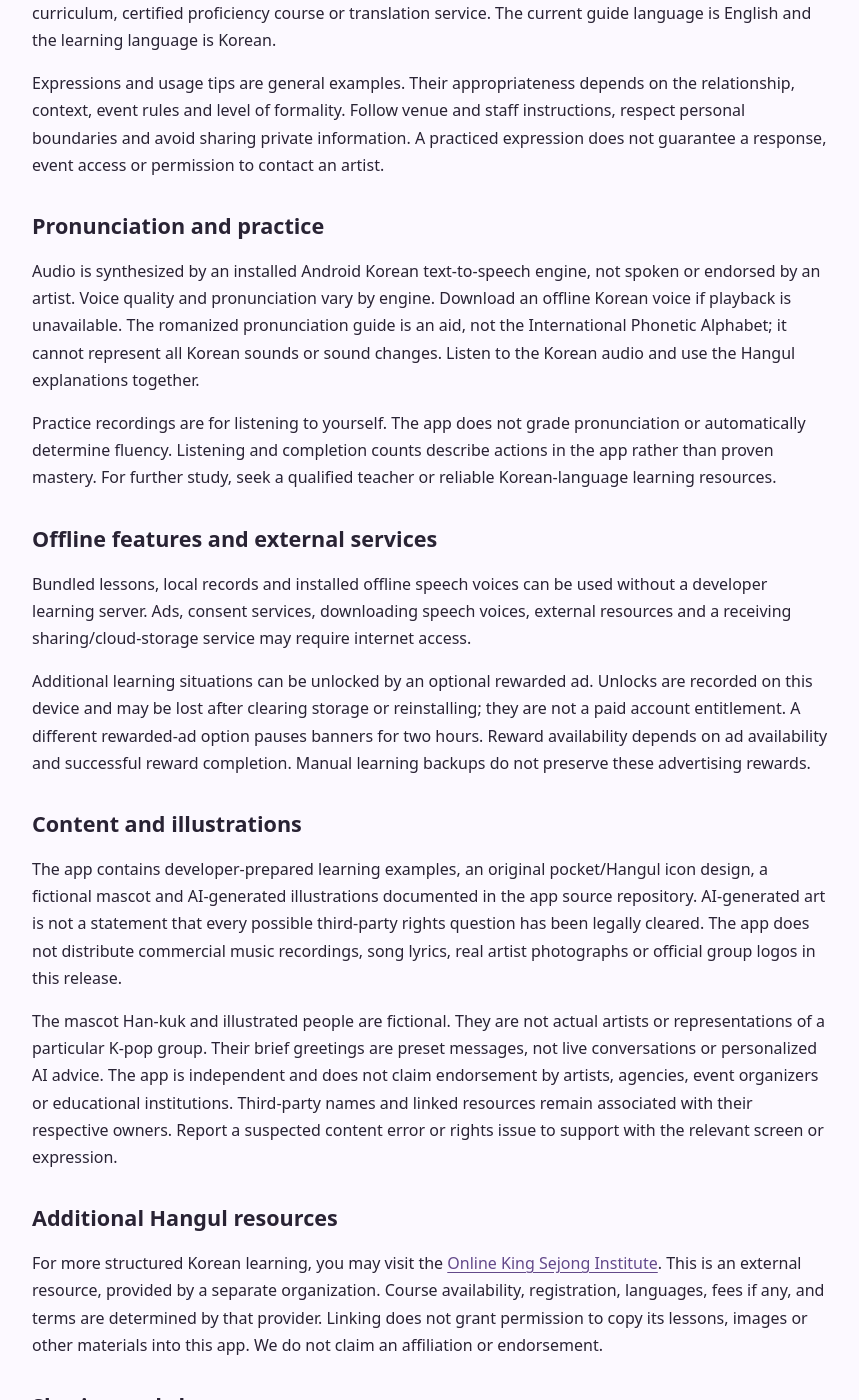
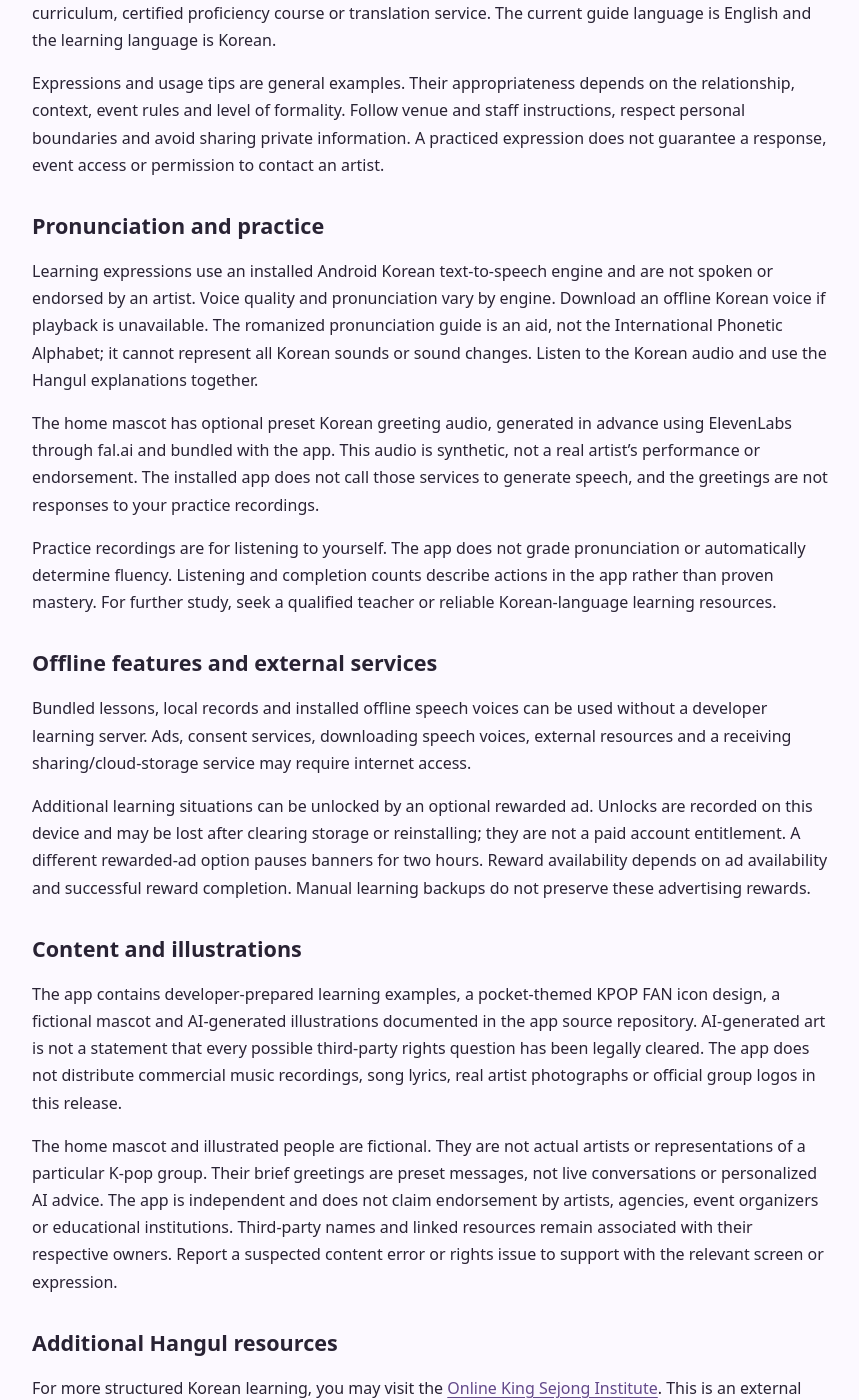
Before and after one commit to Minor-Orbit/medical-chinese-legal, a Jekyll site: the page built from kpop-pocket-korean/notices/index.md, in a window 1280 px wide and 1400 px high, scrolled down 394 px. Shown: the whole window, without its empty margins (208-1067 px from the left). Built offline with Jekyll 4.4.1, drawn with Linux system fonts in a browser that asks for light colours; some of the changed text lies outside the part shown.

Commit message:
Align K-pop privacy and usage notices with English app features

```diff
--- a/kpop-pocket-korean/notices/index.md
+++ b/kpop-pocket-korean/notices/index.md
@@ -15,7 +15,9 @@ Expressions and usage tips are general examples. Their appropriateness depends o
 
 ## Pronunciation and practice
 
-Audio is synthesized by an installed Android Korean text-to-speech engine, not spoken or endorsed by an artist. Voice quality and pronunciation vary by engine. Download an offline Korean voice if playback is unavailable. The romanized pronunciation guide is an aid, not the International Phonetic Alphabet; it cannot represent all Korean sounds or sound changes. Listen to the Korean audio and use the Hangul explanations together.
+Learning expressions use an installed Android Korean text-to-speech engine and are not spoken or endorsed by an artist. Voice quality and pronunciation vary by engine. Download an offline Korean voice if playback is unavailable. The romanized pronunciation guide is an aid, not the International Phonetic Alphabet; it cannot represent all Korean sounds or sound changes. Listen to the Korean audio and use the Hangul explanations together.
+
+The home mascot has optional preset Korean greeting audio, generated in advance using ElevenLabs through fal.ai and bundled with the app. This audio is synthetic, not a real artist's performance or endorsement. The installed app does not call those services to generate speech, and the greetings are not responses to your practice recordings.
 
 Practice recordings are for listening to yourself. The app does not grade pronunciation or automatically determine fluency. Listening and completion counts describe actions in the app rather than proven mastery. For further study, seek a qualified teacher or reliable Korean-language learning resources.
 
@@ -27,9 +29,9 @@ Additional learning situations can be unlocked by an optional rewarded ad. Unloc
 
 ## Content and illustrations
 
-The app contains developer-prepared learning examples, an original pocket/Hangul icon design, a fictional mascot and AI-generated illustrations documented in the app source repository. AI-generated art is not a statement that every possible third-party rights question has been legally cleared. The app does not distribute commercial music recordings, song lyrics, real artist photographs or official group logos in this release.
+The app contains developer-prepared learning examples, a pocket-themed KPOP FAN icon design, a fictional mascot and AI-generated illustrations documented in the app source repository. AI-generated art is not a statement that every possible third-party rights question has been legally cleared. The app does not distribute commercial music recordings, song lyrics, real artist photographs or official group logos in this release.
 
-The mascot Han-kuk and illustrated people are fictional. They are not actual artists or representations of a particular K-pop group. Their brief greetings are preset messages, not live conversations or personalized AI advice. The app is independent and does not claim endorsement by artists, agencies, event organizers or educational institutions. Third-party names and linked resources remain associated with their respective owners. Report a suspected content error or rights issue to support with the relevant screen or expression.
+The home mascot and illustrated people are fictional. They are not actual artists or representations of a particular K-pop group. Their brief greetings are preset messages, not live conversations or personalized AI advice. The app is independent and does not claim endorsement by artists, agencies, event organizers or educational institutions. Third-party names and linked resources remain associated with their respective owners. Report a suspected content error or rights issue to support with the relevant screen or expression.
 
 ## Additional Hangul resources
 
```
Also changed, not shown: other parts of kpop-pocket-korean/notices/index.md (+1 -1 lines), kpop-pocket-korean/privacy/index.md (+5 -3 lines).
